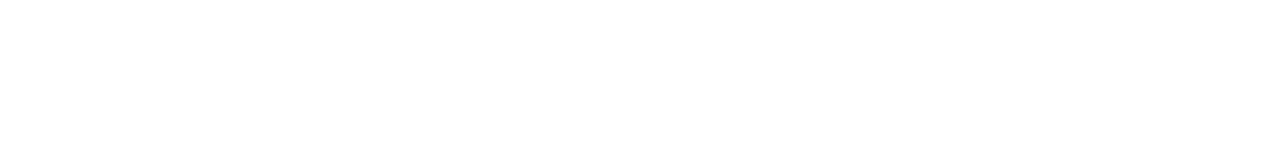
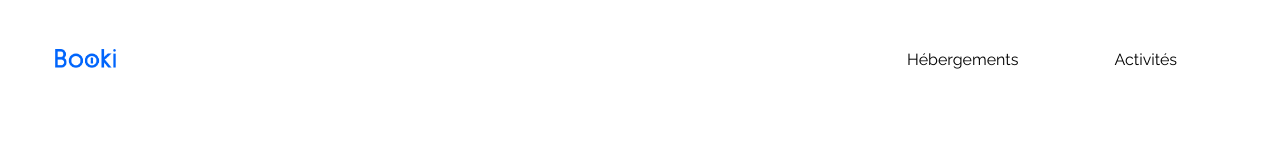
Before and after one commit to robinmaxime/OCProject2, a plain HTML site: page index.html in a window 1280 px wide. Drawn offline with Linux system fonts and the light colour scheme.

Commit message:
creation header

```diff
--- a/css/styles.css
+++ b/css/styles.css
@@ -0,0 +1,45 @@
+* {
+    font-family: "Raleway", sans-serif;
+}
+
+body {
+    margin: 0 55px;
+}
+
+a {
+    text-decoration: none;
+    color: black;
+}
+
+/* ----------------------HEADER---------------------- */
+
+header {
+    display: flex;
+    justify-content: space-between;
+    align-items: center;
+}
+
+header nav ul {
+    display: flex;
+    justify-content: flex-end;
+    list-style: none;
+    padding: 0px;
+    margin: 0px;
+}
+
+
+header nav a {
+    display: block;
+    font-weight: 400;
+    font-size: 16px;
+    padding: 48px;
+    border-top: 2px solid transparent;
+}
+
+header nav a:hover {
+    font-weight: 500;
+    color: #0065FC;
+    border-color: #0065FC;
+}
+
+/* ----------------------MAIN---------------------- */
--- a/index.html
+++ b/index.html
@@ -12,7 +12,29 @@
     <title>Document</title>
 </head>
 <body>
+    <header>
+        <img src="/images/logo/Booki.png" alt="logo bookie" width="61" height="19">
+        <nav>
+            <ul>
+                <li><a href="#hebergement">Hébergements</a></li>
+                <li><a href="#activites">Activités</a></li>
+            </ul>
+        </nav>
+    </header>
+    <main>
+        <section>
 
+        </section>
+        <section>
+
+        </section>
+        <section>
+
+        </section>
+    </main>
+    <footer>
+
+    </footer>
 
 </body>
 </html>
```
